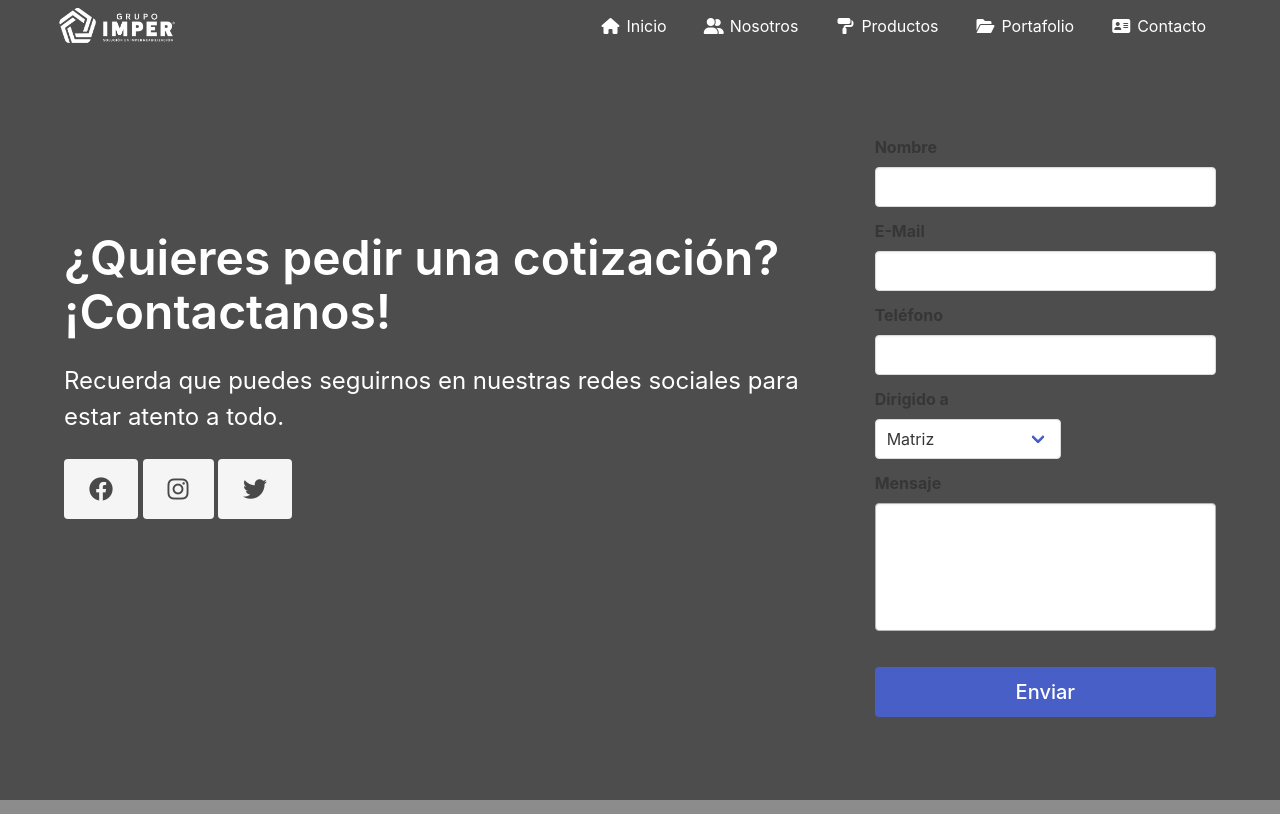
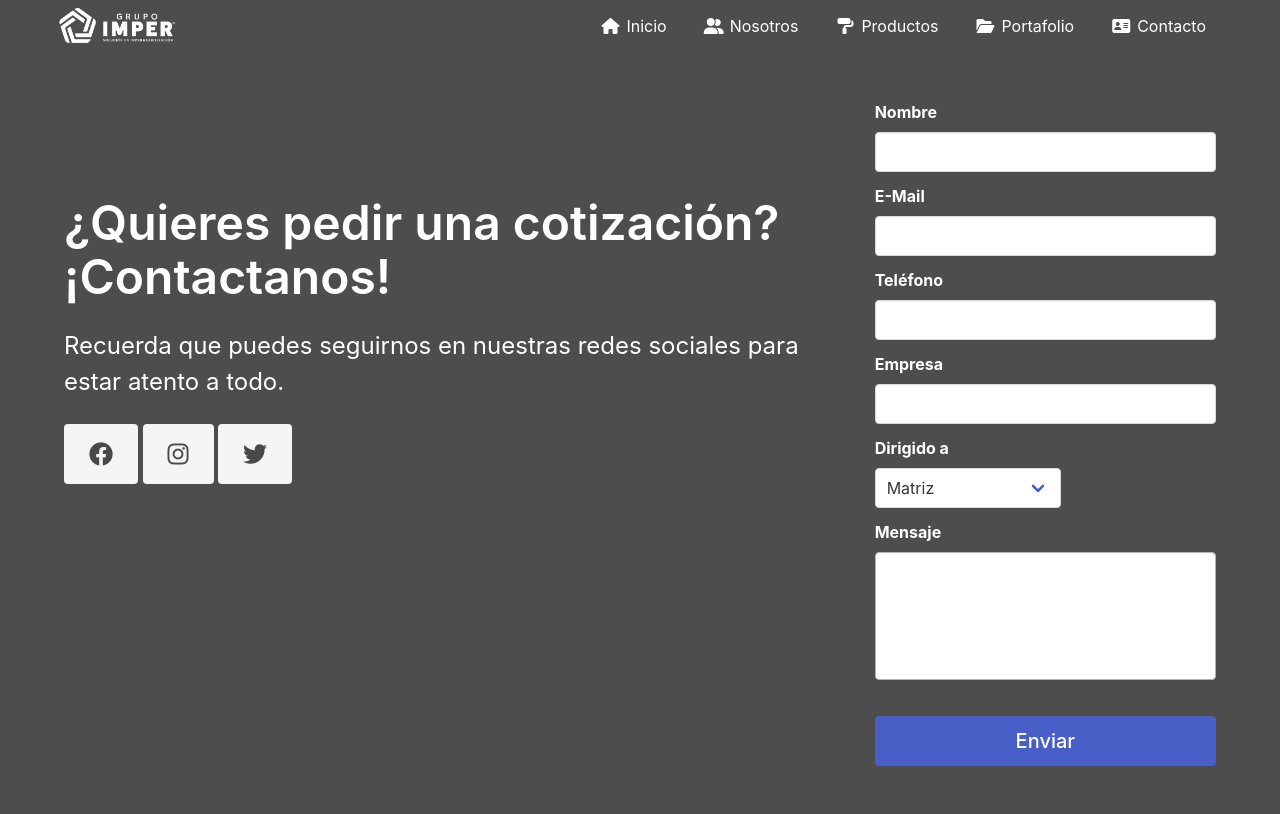
Before and after one commit to 4DevTeam/update-grupo-imper, a plain HTML site: page contacto/index.html in a window 1280 px wide. Drawn offline with nearby package versions, Linux system fonts and the light colour scheme.

Commit message:
Update color text
Update color text and add a new field for company

```diff
--- a/contacto/index.html
+++ b/contacto/index.html
@@ -98,25 +98,31 @@
                     </div>
                     <div class="column is-one-third has-text-left">
                         <div class="field">
-                            <label class="label">Nombre</label>
+                            <label class="label has-text-white">Nombre</label>
                             <div class="control">
                                 <input class="input" type="text">
                             </div>
                         </div>
                         <div class="field">
-                            <label class="label">E-Mail</label>
+                            <label class="label has-text-white">E-Mail</label>
                             <div class="control">
                                 <input class="input" type="text">
                             </div>
                         </div>
                         <div class="field">
-                            <div class="label">Teléfono</div>
+                            <div class="label has-text-white">Teléfono</div>
+                            <div class="control">
+                                <input class="input" type="tel">
+                            </div>
+                        </div>
+                        <div class="field">
+                            <div class="label has-text-white">Empresa</div>
                             <div class="control">
                                 <input class="input" type="text">
                             </div>
                         </div>
                         <div class="field">
-                            <div class="label">Dirigido a</div>
+                            <div class="label has-text-white">Dirigido a</div>
                             <div class="select">
                                 <select name="" id="">
                                     <option value="matriz">Matriz</option>
@@ -131,7 +137,7 @@
                             </div>
                         </div>
                         <div class="field">
-                            <label class="label">Mensaje</label>
+                            <label class="label has-text-white">Mensaje</label>
                             <div class="control">
                                 <textarea class="textarea is-normal is-hovered has-fixed-size"></textarea>
                             </div>
```
